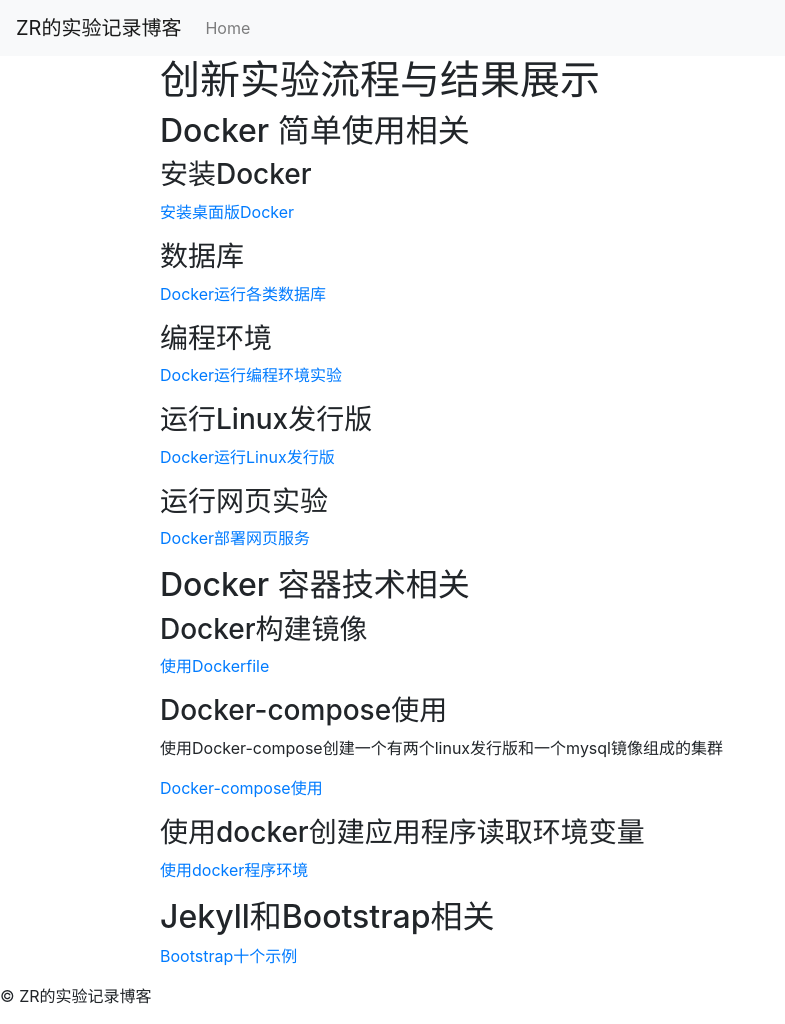
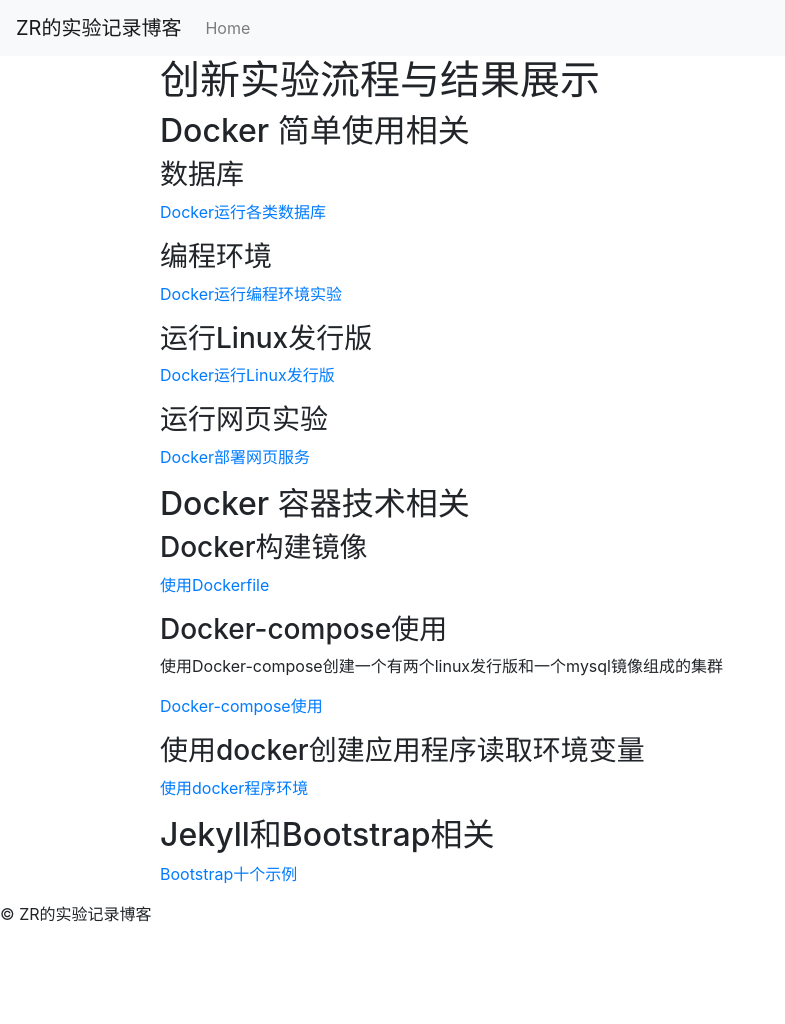
Before and after one commit to ZrWawawawa/Docker-.github.io, a Jekyll site: the page built from docs/index.md, in a window 1280 px wide. Shown: the whole page, without its empty margins (0-785 px from the left). Built offline with Jekyll 4.4.1, drawn with Linux system fonts in a browser that asks for light colours; nearby versions of some CDN libraries; after the commit the page ends 942 px from its top, so only the background shows below that.

```diff
--- a/_config.yaml
+++ b/_config.yaml
@@ -1,2 +1,3 @@
 title: ZR的开发博客
 source: docs
+baseurl: "/Docker.github.io"
--- a/docs/index.md
+++ b/docs/index.md
@@ -9,9 +9,6 @@ title: 主页
 
 ## Docker 简单使用相关
 
-
-### 安装Docker
-[安装桌面版Docker]({{ site.baseurl }}/Projects/Experiment1/DownloadAndInstall.html)
 
 ### 数据库
 [Docker运行各类数据库]({{ site.baseurl }}/Projects/Experiment1/DockerDatabase.html)
```
